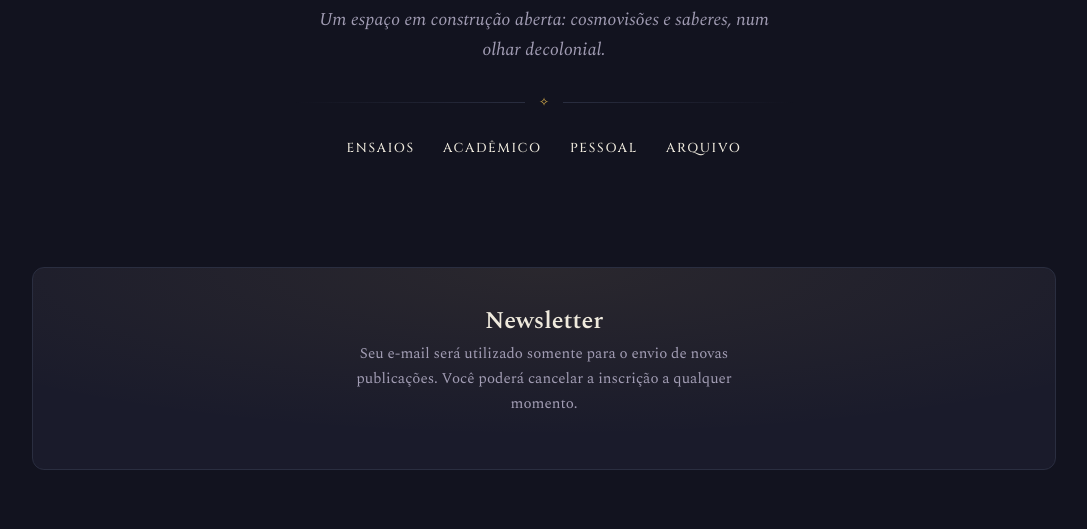
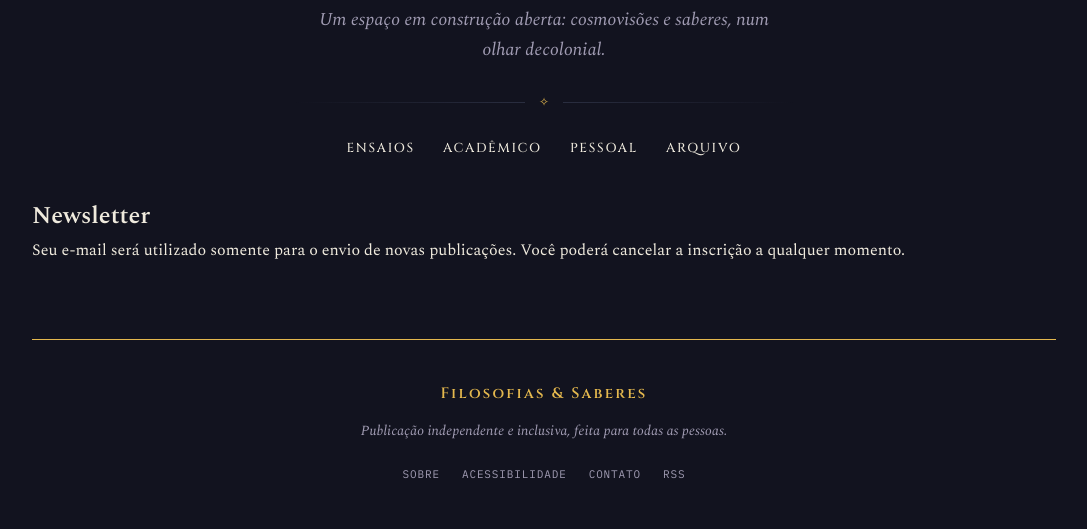
Before and after one commit to FilosofiaseSaberes/filosofiasesaberes.github.io, an Eleventy site: page src/newsletter.njk in a window 1280 px wide. Shown: the part 271-800 px from the top of the page, without its empty margins (96-1183 px from the left). Built offline with nearby package versions, Linux system fonts and the light colour scheme; Eleventy itself is replaced by a stand-in of ours; files that its build step writes are made by us from their sources.

Commit message:
Update newsletter.njk

```diff
--- a/src/newsletter.njk
+++ b/src/newsletter.njk
@@ -7,7 +7,7 @@ noSubscribe: true
 loadMailerLite: true
 ---
 
-<section class="subscribe newsletter-page" aria-labelledby="newsletter-title">
+<section class="newsletter-page" aria-labelledby="newsletter-title">
   <h1 id="newsletter-title">Newsletter</h1>
 
   <div class="ml-embedded" data-form="H4F00X"></div>
```
